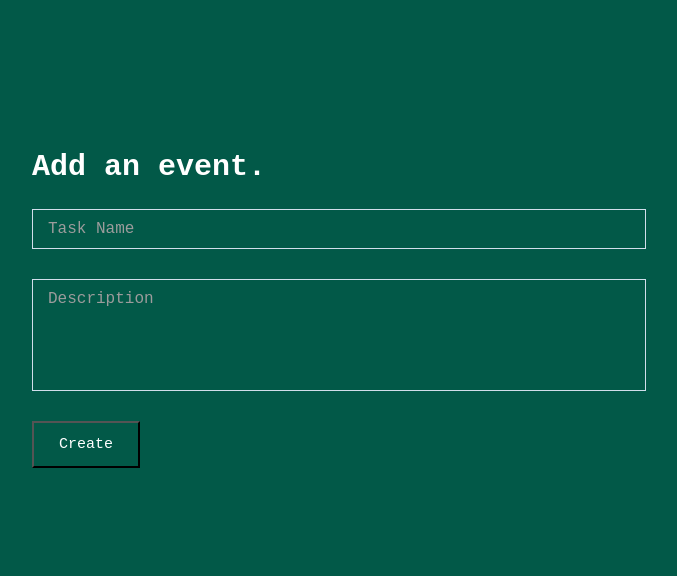
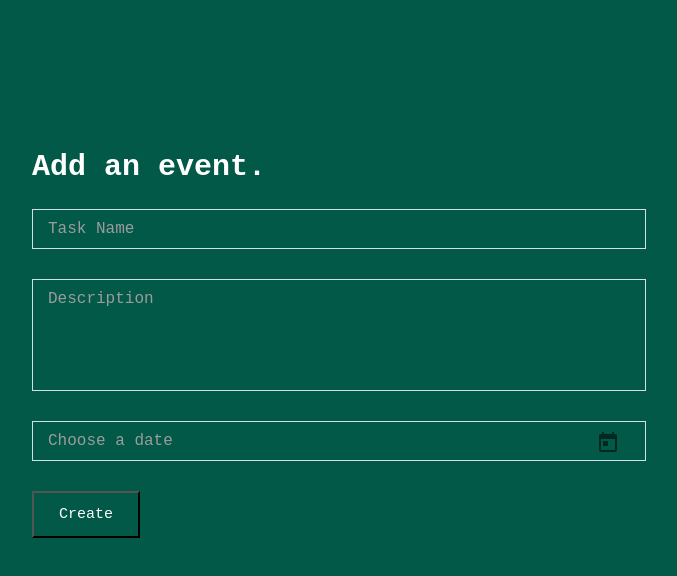
Before and after one commit to aktn/Productive-App-Angular-, an Angular app: page /events in a window 1280 px wide. Shown: the top 576 px of the page, without its empty margins (26-703 px from the left). Built offline with nearby package versions, Linux system fonts and the light colour scheme.

Commit message:
Integrating date picker with Material UI

```diff
--- a/package.json
+++ b/package.json
@@ -11,11 +11,13 @@
   },
   "private": true,
   "dependencies": {
-    "@angular/animations": "~8.1.0",
+    "@angular/animations": "^8.2.0",
+    "@angular/cdk": "^8.1.2",
     "@angular/common": "~8.1.0",
     "@angular/compiler": "~8.1.0",
     "@angular/core": "~8.1.0",
     "@angular/forms": "~8.1.0",
+    "@angular/material": "^8.1.2",
     "@angular/platform-browser": "~8.1.0",
     "@angular/platform-browser-dynamic": "~8.1.0",
     "@angular/router": "~8.1.0",
@@ -28,9 +30,9 @@
     "@angular/cli": "~8.1.0",
     "@angular/compiler-cli": "~8.1.0",
     "@angular/language-service": "~8.1.0",
-    "@types/node": "~8.9.4",
     "@types/jasmine": "~3.3.8",
     "@types/jasminewd2": "~2.0.3",
+    "@types/node": "~8.9.4",
     "codelyzer": "^5.0.0",
     "jasmine-core": "~3.4.0",
     "jasmine-spec-reporter": "~4.2.1",
--- a/src/app/app.module.ts
+++ b/src/app/app.module.ts
@@ -1,5 +1,5 @@
 import { ProductivityModule } from "../productivity/productivity.module";
-import { BrowserModule } from "@angular/platform-browser";
+import { BrowserAnimationsModule } from "@angular/platform-browser/animations";
 import { NgModule } from "@angular/core";
 
 import { AppRoutingModule } from "./app-routing.module";
@@ -7,7 +7,7 @@ import { AppComponent } from "./containers/app/app.component";
 
 @NgModule({
   declarations: [AppComponent],
-  imports: [BrowserModule, AppRoutingModule, ProductivityModule],
+  imports: [BrowserAnimationsModule, AppRoutingModule, ProductivityModule],
   providers: [],
   bootstrap: [AppComponent]
 })
--- a/src/productivity/events/containers/event-form/event-form.component.scss
+++ b/src/productivity/events/containers/event-form/event-form.component.scss
@@ -1,7 +1,6 @@
 .event-form {
   margin: 150px 50px;
   color: #fff;
-
   button {
     color: #fff;
     padding: 13px 25px;
@@ -16,4 +15,29 @@
     font-size: 30px;
     font-family: var(--main-font);
   }
+
+  input {
+    font-size: 16px;
+    padding: 10px 15px;
+    outline: 0;
+    width: 50%;
+    color: #fff;
+    background: transparent;
+    margin-bottom: 30px;
+    margin-right: 5px;
+    border: 1px solid #d1deeb;
+    resize: none;
+    font-family: var(--main-font);
+  }
 }
+
+.calendar {
+  position: absolute;
+  top: 422px;
+  left: 48%;
+  color: #fff;
+}
+
+::placeholder {
+  color: #9c9c9c;
+}
--- a/src/productivity/events/containers/event-form/event-form.component.ts
+++ b/src/productivity/events/containers/event-form/event-form.component.ts
@@ -8,6 +8,22 @@ import { Component } from "@angular/core";
     <div class="event-form">
       <shared-form (created)="createNewTask($event)">
         <h2>Add an event.</h2>
+        <div class="event-form__datePicker">
+          <input
+            matInput
+            [matDatepicker]="picker"
+            placeholder="Choose a date"
+            disabled
+          />
+          <div class="calendar">
+            <mat-datepicker-toggle
+              matSuffix
+              [for]="picker"
+            ></mat-datepicker-toggle>
+            <mat-datepicker touchUi #picker disabled="false"></mat-datepicker>
+          </div>
+        </div>
+
         <button type="submit">
           Create
         </button>
--- a/src/productivity/events/events.module.ts
+++ b/src/productivity/events/events.module.ts
@@ -4,6 +4,8 @@ import { NgModule } from "@angular/core";
 import { EventFormComponent } from "./containers/event-form/event-form.component";
 import { CommonModule } from "@angular/common";
 import { ReactiveFormsModule } from "@angular/forms";
+import { MatDatepickerModule } from "@angular/material/datepicker";
+import { MatNativeDateModule } from "@angular/material/core";
 
 export const ROUTES: Routes = [{ path: "", component: EventFormComponent }];
 
@@ -12,7 +14,9 @@ export const ROUTES: Routes = [{ path: "", component: EventFormComponent }];
     ReactiveFormsModule,
     SharedModule,
     CommonModule,
-    RouterModule.forChild(ROUTES)
+    RouterModule.forChild(ROUTES),
+    MatDatepickerModule,
+    MatNativeDateModule
   ],
   declarations: [EventFormComponent]
 })
--- a/src/productivity/shared/shared-form/components/shared-form.component.ts
+++ b/src/productivity/shared/shared-form/components/shared-form.component.ts
@@ -7,12 +7,18 @@ import { FormGroup, FormBuilder, Validators } from "@angular/forms";
   template: `
     <form (ngSubmit)="onSubmit()" [formGroup]="form">
       <ng-content select="h2"> </ng-content>
-      <input type="text" placeholder="Task Name" formControlName="taskName" autofocus />
+      <input
+        type="text"
+        placeholder="Task Name"
+        formControlName="taskName"
+        autofocus
+      />
       <textarea
         rows="5"
         placeholder="Description"
         formControlName="description"
       ></textarea>
+      <ng-content select=".event-form__datePicker"> </ng-content>
       <ng-content select="button"> </ng-content>
     </form>
   `
@@ -22,7 +28,8 @@ export class SharedFormComponent {
 
   form = this.fb.group({
     taskName: ["", Validators.required],
-    description: [""]
+    description: [""],
+    date: ["", Validators.required]
   });
 
   @Output() created = new EventEmitter<FormGroup>();
--- a/src/styles.scss
+++ b/src/styles.scss
@@ -1,4 +1,5 @@
 /* You can add global styles to this file, and also import other style files */
+@import "~@angular/material/prebuilt-themes/deeppurple-amber.css";
 
 body {
   background-color: #025948;
```
Also changed, not shown: 1 other file (tests, documents, lock files or other folders).
